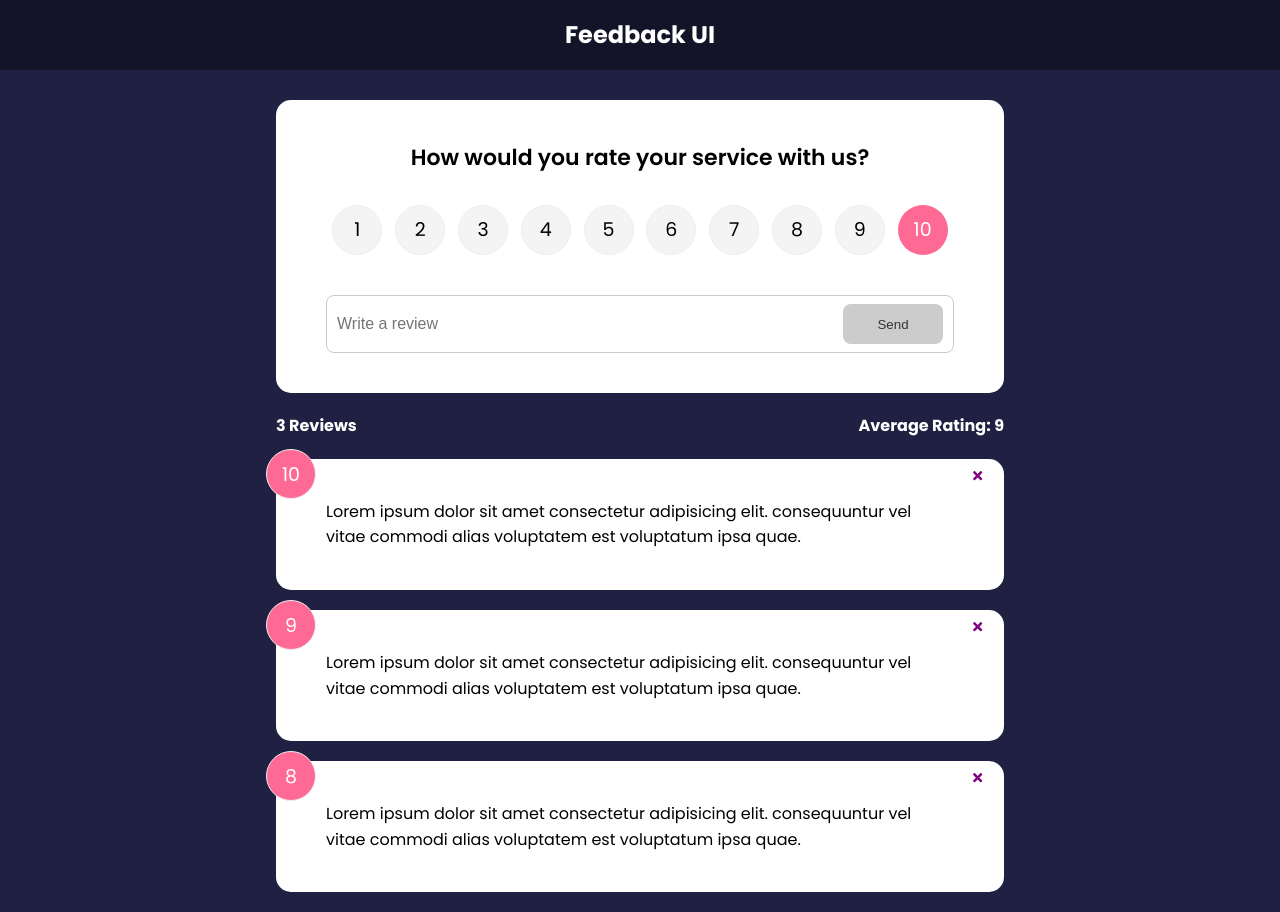
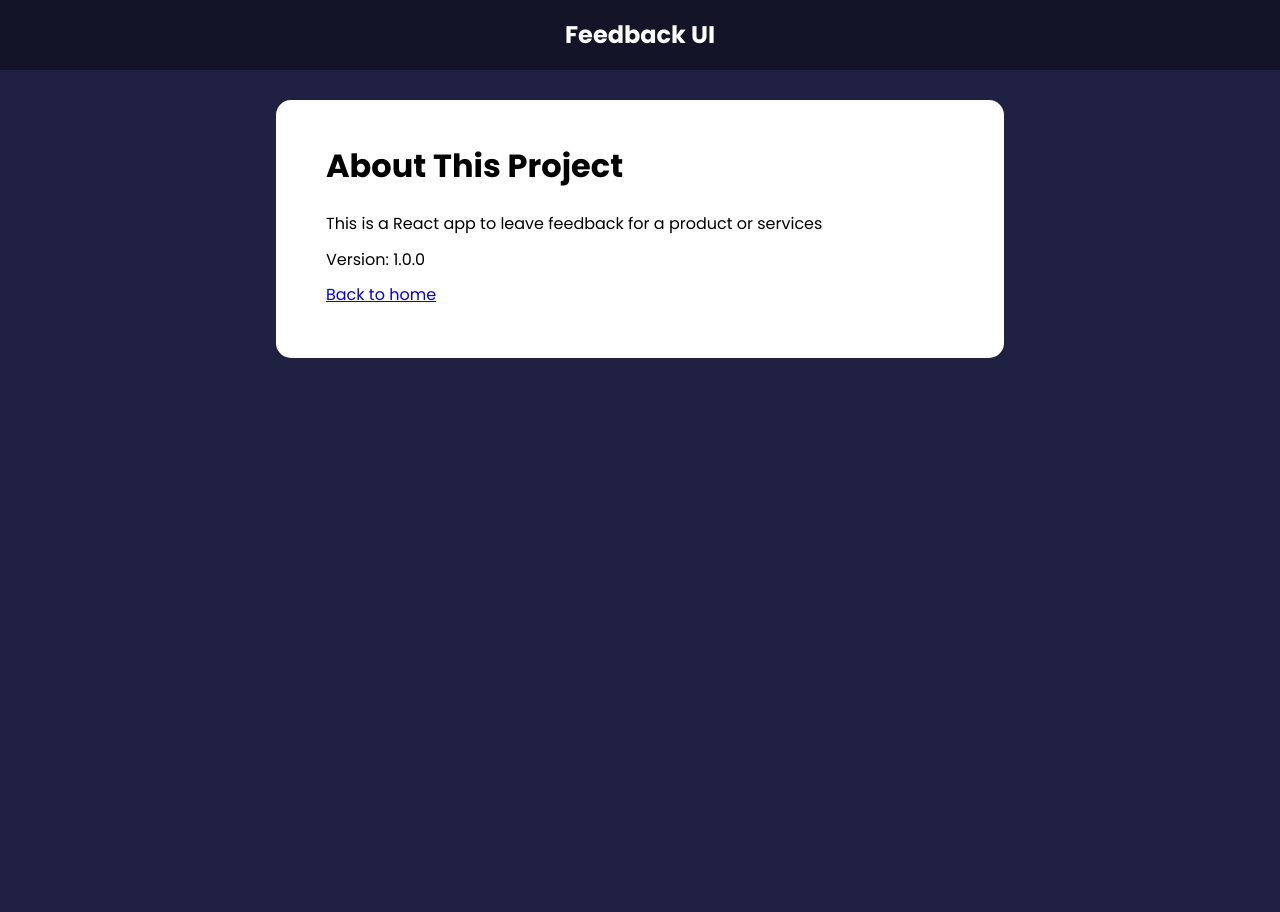
Before and after one commit to nycwy/Feedback-List-React, a React (Vite) app: page /about in a window 1280 px wide. After the commit the page ends 800 px from the top, so only its background shows below. Built offline with nearby package versions, Linux system fonts and the light colour scheme.

Commit message:
about route is created using (React Router 6)

```diff
--- a/package.json
+++ b/package.json
@@ -10,10 +10,12 @@
     "preview": "vite preview"
   },
   "dependencies": {
+    "framer-motion": "^4.1.17",
     "prop-types": "^15.8.1",
     "react": "^19.1.1",
     "react-dom": "^19.1.1",
     "react-icons": "^5.5.0",
+    "react-router-dom": "^7.9.4",
     "uuid": "^13.0.0"
   },
   "devDependencies": {
--- a/src/App.jsx
+++ b/src/App.jsx
@@ -1,10 +1,12 @@
 import { v4 as uuidv4 } from 'uuid';
+import { BrowserRouter as Router, Routes, Route } from 'react-router-dom';
 import Header from "./components/Header";
 import FeedbackList from "./components/FeedbackList";
 import FeedbackData from "./data/FeedbackData";
 import { useState } from "react";
 import FeedbackStats from './components/FeedbackStats'
 import FeedbackForm from "./components/FeedbackForm";
+import AboutPage from './pages/AboutPage';
 
 function App() {
   const [feedback, setFeedback] = useState(FeedbackData);
@@ -18,14 +20,22 @@
     setFeedback([newFeedback, ...feedback]);
   }
   return (
-    <>
+    <Router>
       <Header />
       <div className="container">
-        <FeedbackForm handleAdd={addFeedback} />
-        <FeedbackStats feedback={feedback} />
-        <FeedbackList feedback={feedback} handleDelete={deleteFeedback} />
+        <Routes>
+          <Route exact path='/' element={
+            <>
+              <FeedbackForm handleAdd={addFeedback} />
+              <FeedbackStats feedback={feedback} />
+              <FeedbackList feedback={feedback} handleDelete={deleteFeedback} />
+            </>
+          } />
+
+          <Route path='/about' element={<AboutPage/>}/>
+        </Routes>
       </div>
-    </>
+    </Router>
   )
 }
 
--- /dev/null
+++ b/src/pages/AboutPage.jsx
@@ -0,0 +1,18 @@
+import Card from "../components/shared/Card"
+
+function AboutPage() {
+    return (
+        <Card>
+            <div className="about">
+                <h1>About This Project</h1>
+                <p>This is a React app to leave feedback for a product or services</p>
+                <p>Version: 1.0.0</p>
+                <p>
+                    <a href="/">Back to home</a>
+                </p>
+            </div>
+        </Card>
+    )
+}
+
+export default AboutPage
```
Also changed, not shown: 1 other file (tests, documents, lock files or other folders).
